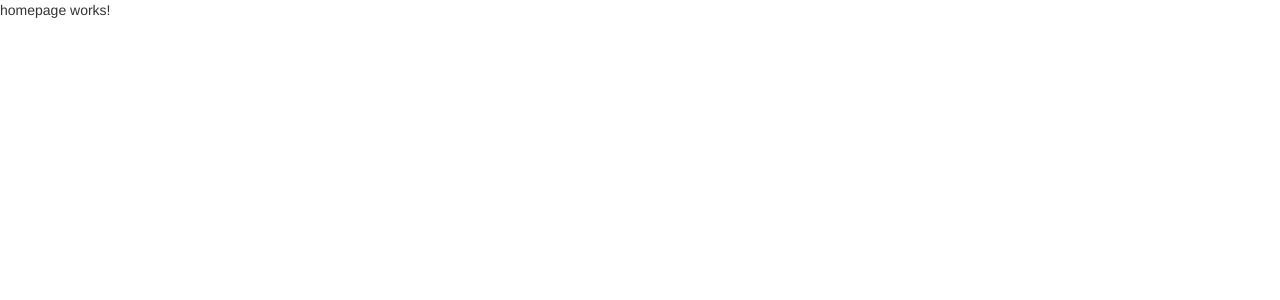
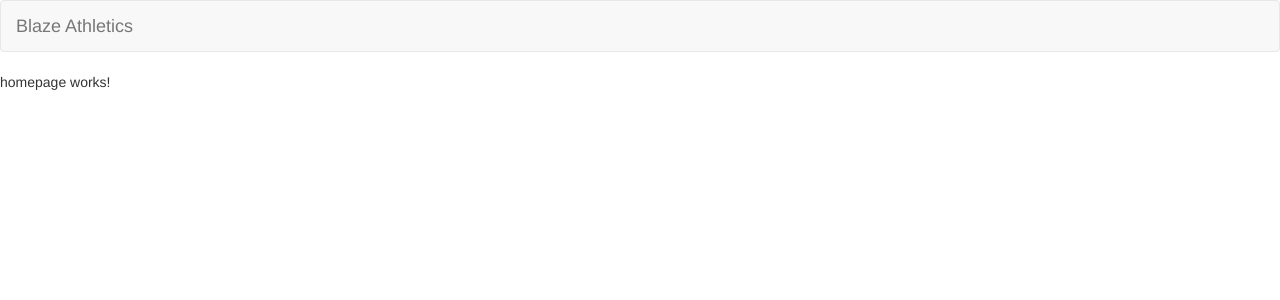
Before and after one commit to futatsu774/BlazeAthletics, an Angular app: page / in a window 1280 px wide. Shown: the top 300 px of the page. Built offline with nearby package versions, Linux system fonts and the light colour scheme.

Commit message:
Header added

```diff
--- a/src/app/app.component.html
+++ b/src/app/app.component.html
@@ -1 +1,2 @@
+<app-header></app-header>
 <router-outlet></router-outlet>
--- a/src/app/app.module.ts
+++ b/src/app/app.module.ts
@@ -5,11 +5,13 @@ import { AppComponent } from './app.component';
 import { FormsModule } from '@angular/forms';
 import { AppRoutingModule } from './app-routing.module';
 import { HomepageComponent } from './homepage/homepage.component';
+import { HeaderComponent } from './header/header.component';
 
 @NgModule({
   declarations: [
     AppComponent,
-    HomepageComponent
+    HomepageComponent,
+    HeaderComponent
   ],
   imports: [
     BrowserModule,
--- /dev/null
+++ b/src/app/header/header.component.html
@@ -0,0 +1,13 @@
+<nav class = "navbar navbar-default">
+    <div class="container-fluid">
+        <div class="navbar-header">
+
+            <button type="button" class="navbar-toggle" (click)="collapsed = !collapsed">
+              <span class="icon-bar" *ngFor="let iconBar of [1, 2, 3]"></span>
+            </button>
+            <a routerLink="/" class="navbar-brand">Blaze Athletics</a>
+          </div>
+    </div>
+</nav>
+
+<!-- Boiler plate code to hold the actual header -->
--- /dev/null
+++ b/src/app/header/header.component.ts
@@ -0,0 +1,18 @@
+import { Component, OnInit } from '@angular/core';
+
+@Component({
+  selector: 'app-header',
+  templateUrl: './header.component.html',
+  styleUrls: ['./header.component.css']
+})
+export class HeaderComponent implements OnInit {
+
+  collapsed = true;
+
+  constructor() { }
+
+  ngOnInit(): void {
+
+  }
+
+}
```
Also changed, not shown: src/app/header/header.component.css (added).
